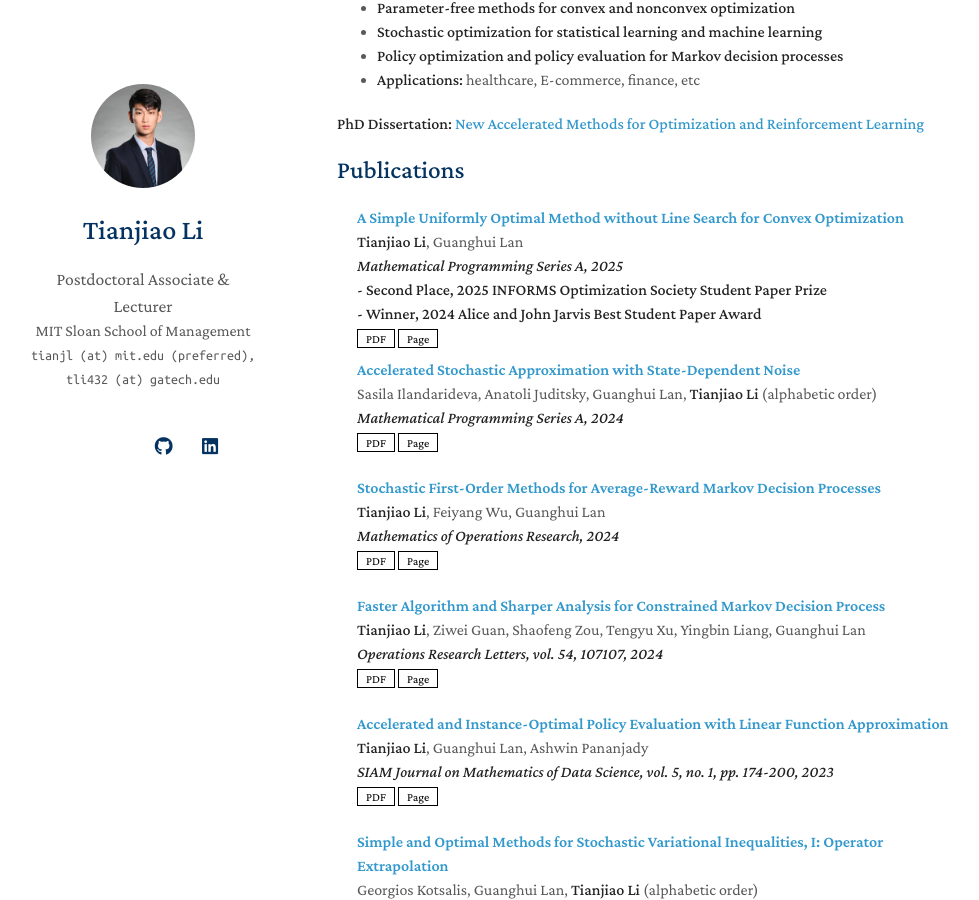
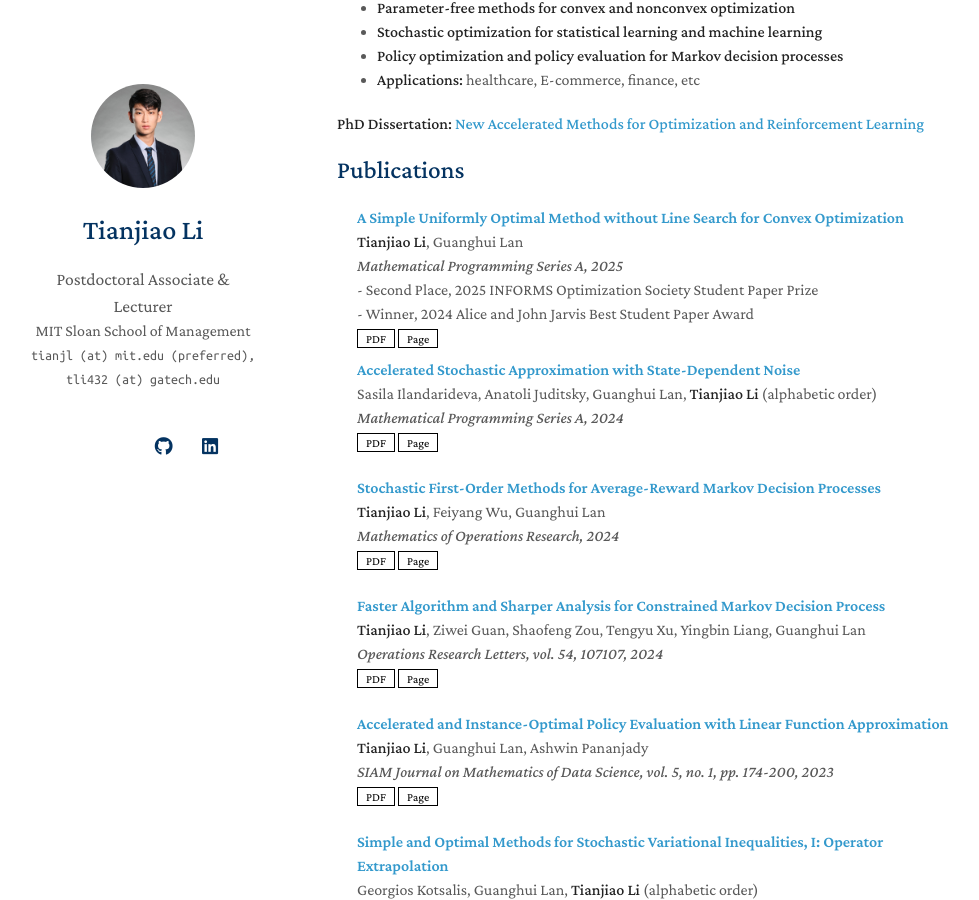
Before and after one commit to tli432/tli432.github.io, a Jekyll site: the page built from index.md, in a window 1280 px wide and 900 px high, scrolled down 407 px. Shown: the whole window, without its empty margins (133-1112 px from the left). Built offline with Jekyll 4.4.1, drawn with Linux system fonts in a browser that asks for light colours; nearby versions of some CDN libraries; a style sheet for code colours, icons or effects is not loaded; our own code applies the rules of GitHub Pages for plain Markdown files.

Commit message:
Update publications.md

```diff
--- a/_includes/publications.md
+++ b/_includes/publications.md
@@ -10,16 +10,16 @@
   <div class="col-sm-9" style="position: relative;padding-right: 15px;padding-left: 20px;">
       <div class="title"><a href="{{ link.pdf }}">{{ link.title }}</a></div>
       <div class="author">{{ link.authors }}</div>
-      <div class="periodical"><em><strong>{{ link.journal }}</strong></em>
+      <div class="periodical"><em>{{ link.journal }}</em>
       </div>
     <div class="awardone">
       {% if link.awardone %}
-      <strong>{{ link.awardone }}</strong>
+      {{ link.awardone }}
       {% endif %}
     </div>
     <div class="awardtwo">
       {% if link.awardtwo %}
-      <strong>{{ link.awardtwo }}</strong>
+      {{ link.awardtwo }}
       {% endif %}
     </div>
     <div class="links">
```
